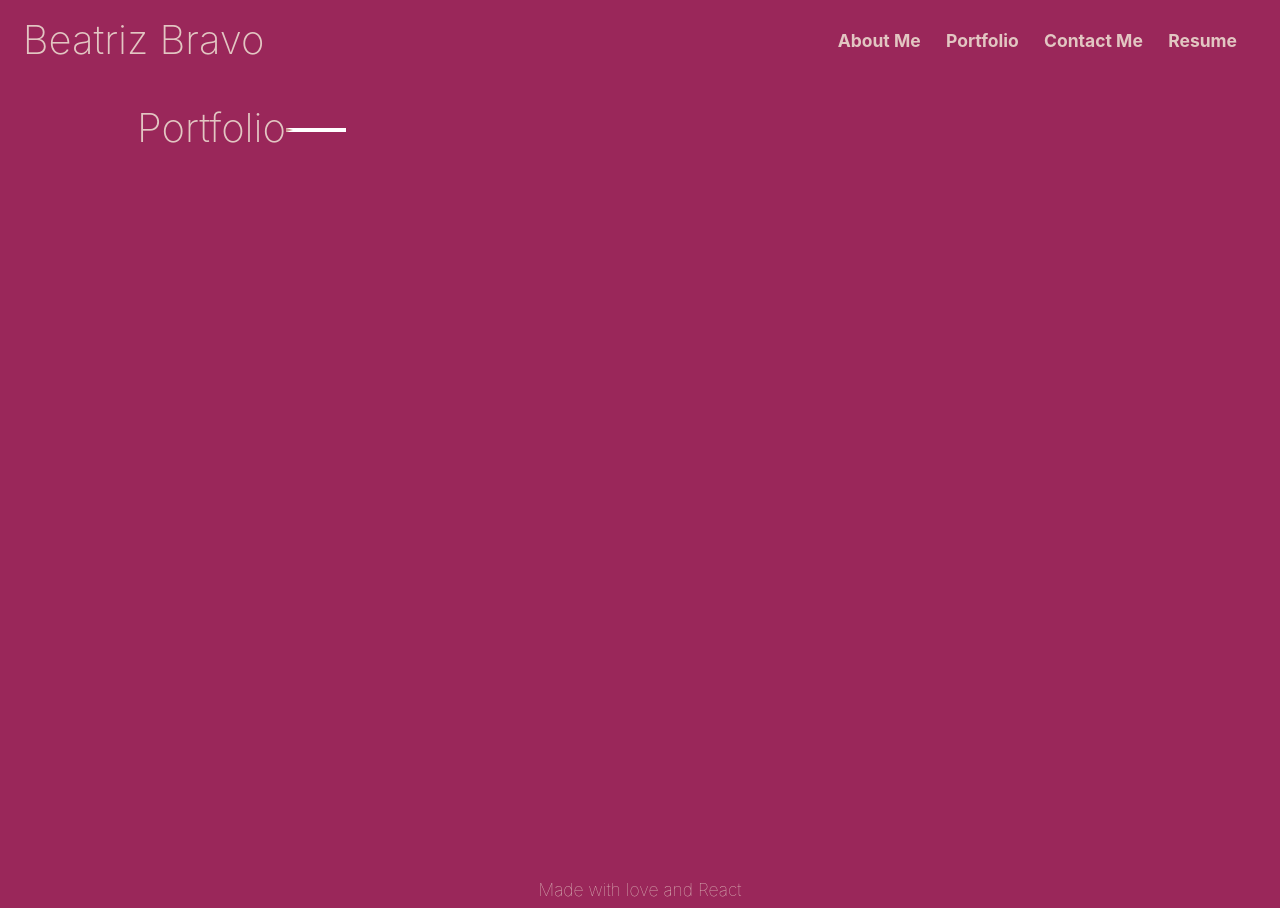
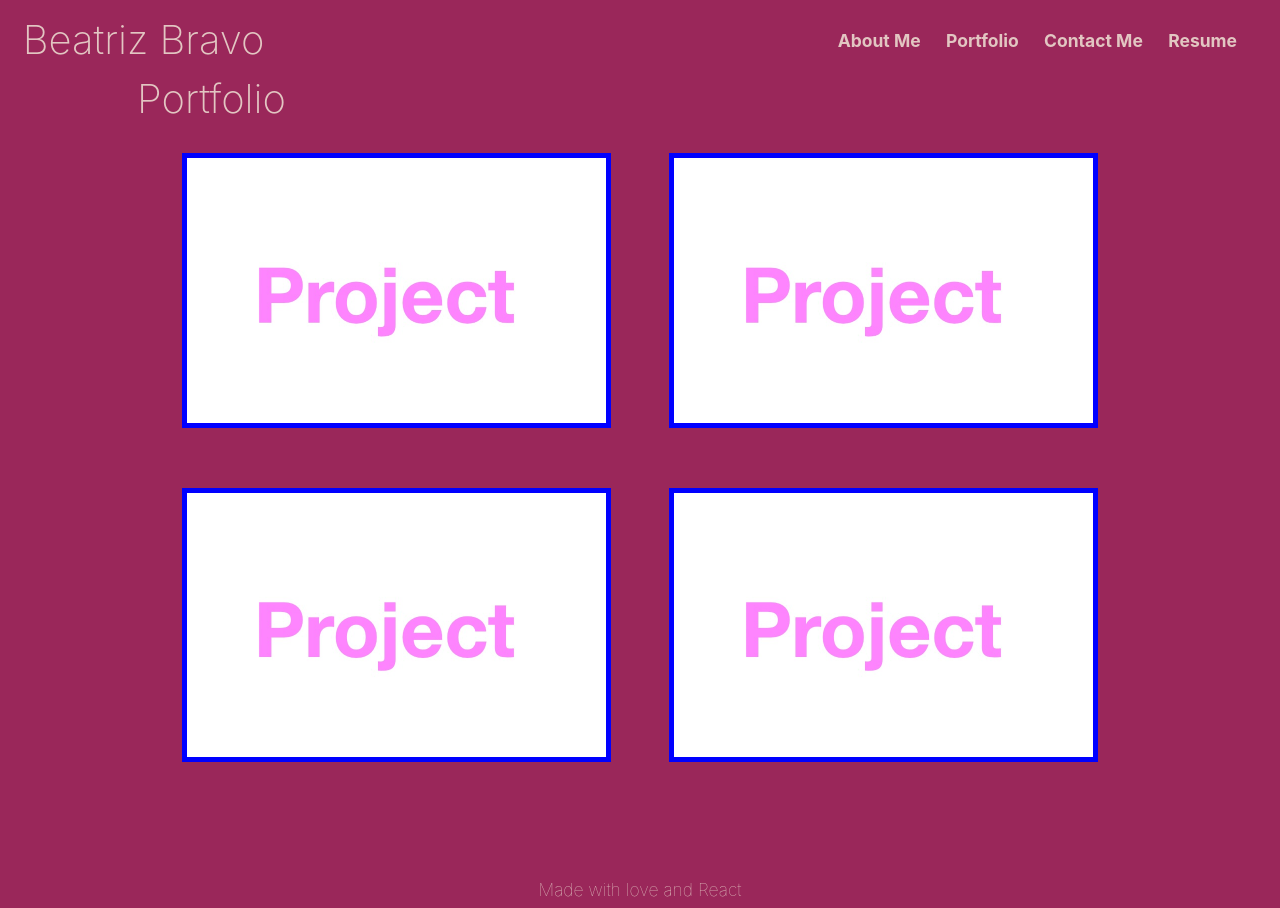
Before and after one commit to BeaBravo/react-portfolio, a React (Vite) app: page /Portfolio in a window 1280 px wide. Built offline with nearby package versions, Linux system fonts and the light colour scheme.

Commit message:
created a Project component for each project for portfolio

```diff
--- a/src/App.css
+++ b/src/App.css
@@ -128,56 +128,10 @@
 
   /* portfolio section styles */
 
-  #portfolio {
-    display: flex;
-    flex-direction: column;
-  }
 
-  .projects,
-  .other-projects {
-    display: flex;
-    flex-wrap: wrap;
-    flex-direction: row;
-    border: solid 2px white;
-  }
 
-  /* This will make the first project appear bigger compared to the other ones */
-  #first-project {
-    max-width: 100%;
-    flex: 1 1 100%;
-    position: relative;
-  }
-  #project2,
-  #project3,
-  #project4,
-  #project5 {
-    max-width: 50%;
-    flex: 1 1 50%;
-  }
-
-  .project-box {
-    border: 5px solid var(--border-color);
-    position: relative;
-    margin: 0.5rem;
-  }
-
-  .project-box img {
-    opacity: 0.85;
-  }
-
-  .project-box figcaption {
-    position: absolute;
-    background-color: var(--border-color);
-    bottom: 0;
-    line-height: 1.25em;
-    font-size: small;
-    color: var(--background-color);
-  }
-
-  .project-box figcaption h6 {
-    color: var(--background-color);
-    font: bolder;
-    margin: 0;
+  .project {
+    border: solid 5px blue;
   }
 
   #contact .text-section {
@@ -189,16 +143,6 @@
     text-decoration: none;
     color: var(--text-color);
     font-weight: lighter;
-  }
-
-  /* when the user hovers any of the projects a box appears around the project and the image opacity changes from 0.5 to 1 */
-  .project-box:hover {
-    cursor: pointer;
-    border: 10px solid var(--border-color);
-  }
-
-  .project-box:hover img {
-    opacity: 1;
   }
 
   /* Footer styles. it is the same colour as the header and always at the bottom of the page */
@@ -249,26 +193,6 @@
       width: 100%;
     }
 
-    #portfolio {
-      flex-direction: row;
-      align-items: center;
-    }
-
-    .projects div {
-      margin-top: 2%;
-      margin-bottom: 2%;
-    }
-    .projects figcaption {
-      font-size: revert;
-      /* bottom: 25%;
-      padding: 1%; */
-    }
-    .projects,
-    .text-section {
-      max-width: 80%;
-      border-left: 7px solid var(--border-color);
-      padding-left: 5%;
-    }
   }
 
   @media screen and (min-width: 1022px) {
--- /dev/null
+++ b/src/assets/projects.js
@@ -0,0 +1,33 @@
+import project1 from './images/place-holder-img.jpg'
+const projectList = [
+    {
+        id: 1,
+        image: project1,
+        title: "Place-holder1",
+        link: "github.com/BeaBravo",
+        techUse: "React"
+    },
+    {
+        id: 2,
+        image: project1,
+        title: "Place-holder2",
+        link: "github.com/BeaBravo",
+        techUse: "React"
+    },
+    {
+        id: 3,
+        image: project1,
+        title: "Place-holder2",
+        link: "github.com/BeaBravo",
+        techUse: "React"
+    },
+    {
+        id: 4,
+        image: project1,
+        title: "Place-holder2",
+        link: "github.com/BeaBravo",
+        techUse: "React"
+    },
+]
+
+export default projectList
--- /dev/null
+++ b/src/components/Project.jsx
@@ -0,0 +1,14 @@
+// use onMouseOver for the hover functionality
+// onMouseOver opacity to 0.85 and show title, link to github, and technology used
+// project will have title, link, technology used, and image
+
+
+function Project({ functionality, title, link, techUsed, image }) {
+    return (
+        <div className="project col-xs-10 col-sm-8 col-md-5 my-5 col-lg-5 p-0" >
+            <img src={image} alt={title + "background image"} style={{ width: '100%' }} />
+        </div>
+    )
+}
+
+export default Project;
--- a/src/pages/Portfolio.jsx
+++ b/src/pages/Portfolio.jsx
@@ -1,10 +1,16 @@
-export default function Portfolio() {
+import projectList from "../assets/projects";
+import Project from '../components/Project'
+
+function Portfolio() {
+    // const [hover, setHover] = useState(true)
     return (
         <div id='portfolio'>
             <h1>Portfolio</h1>
-            <section className="projects">
-
+            <section className="projects row justify-content-evenly">
+                {projectList.map((project) => <Project title={project.title} image={project.image} />)}
             </section>
         </div>
     );
 }
+
+export default Portfolio;
```
Also changed, not shown: src/assets/images/place-holder-img.jpg (added).
